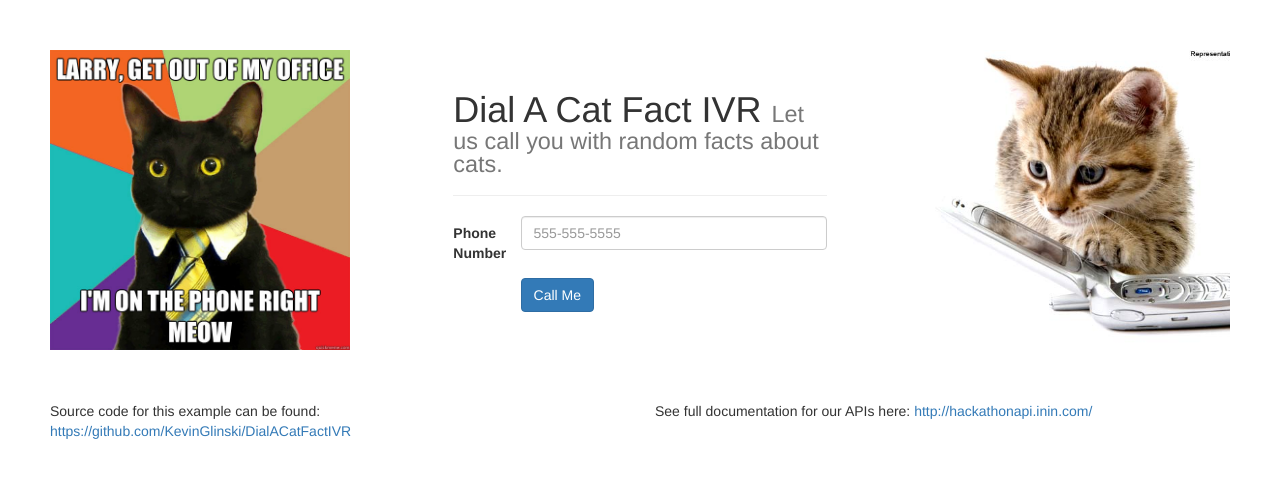
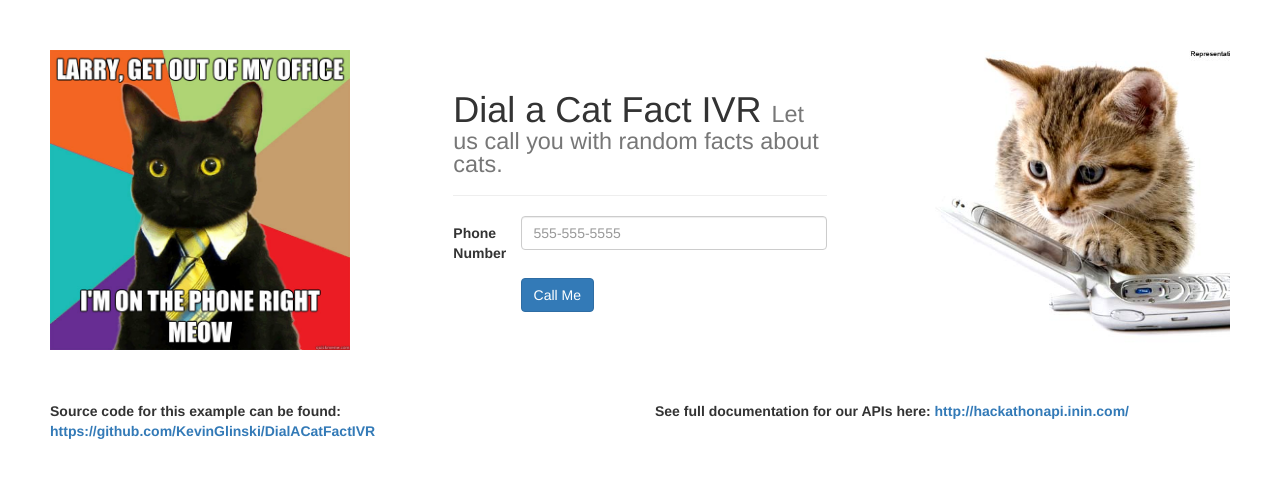
Before and after one commit to KevinGlinski/DialACatFactIVR, a website: page public/index.html in a window 1280 px wide. Drawn offline with nearby package versions, Linux system fonts and the light colour scheme.

Commit message:
adding more doc and comments

```diff
--- a/public/index.html
+++ b/public/index.html
@@ -33,7 +33,7 @@
         </div>
         <div class="col-md-4">
             <div class="page-header">
-                <h1>Dial A Cat Fact IVR
+                <h1>Dial a Cat Fact IVR
                 <small>Let us call you with random facts about cats. </small></h1>
             </div>
 
@@ -70,11 +70,15 @@
 
     <div class="row" style='margin-top:50px'>
         <div class="col-md-6">
+            <label>
             Source code for this example can be found:
             <a href="https://github.com/KevinGlinski/DialACatFactIVR">https://github.com/KevinGlinski/DialACatFactIVR</a>
+        </label>
         </div>
         <div class="col-md-6">
+            <label>
             See full documentation for our APIs here:     <a href="http://hackathonapi.inin.com/">http://hackathonapi.inin.com/</a>
+        </label>
         </div>
     </div>
 
```
Also changed, not shown: ivr.js (+10 -0 lines), README.md.
